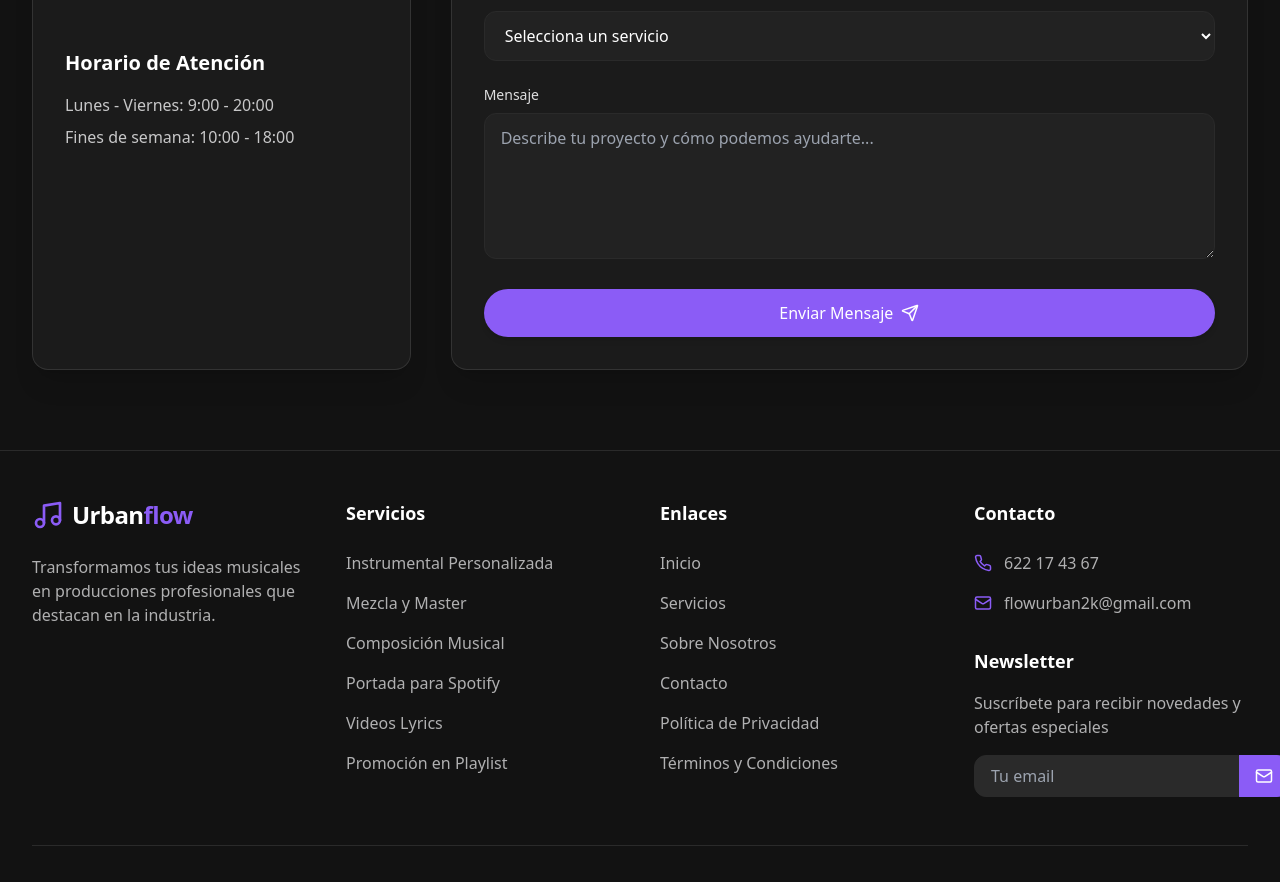
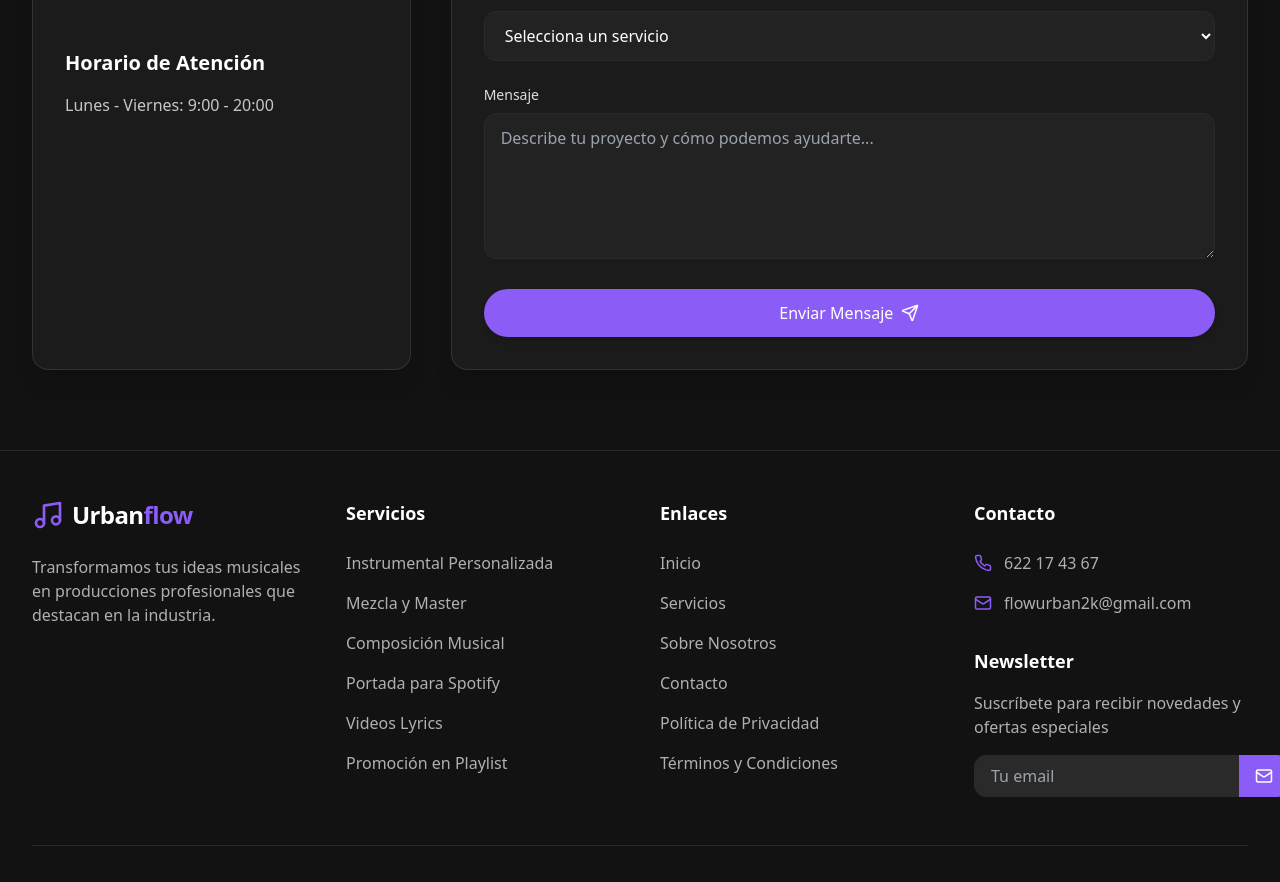
Before and after one commit to Urbanflow2K/urbanflow2k, a React (Vite) app: page /contacto in a window 1280 px wide. Shown: the part 940-1822 px from the top of the page. Built offline with nearby package versions, Linux system fonts and the light colour scheme.

Commit message:
Update contact information
Removes weekend hours from the contact information in the ContactSection component.

```diff
--- a/src/components/ContactSection.tsx
+++ b/src/components/ContactSection.tsx
@@ -87,8 +87,7 @@ const ContactSection = () => {
 
             <div className="mt-12">
               <h4 className="text-xl font-semibold mb-4">Horario de Atención</h4>
-              <p className="text-urban-light/80 mb-2">Lunes - Viernes: 9:00 - 20:00</p>
-              <p className="text-urban-light/80">Fines de semana: 10:00 - 18:00</p>
+              <p className="text-urban-light/80">Lunes - Viernes: 9:00 - 20:00</p>
             </div>
           </div>
         </div>
```
